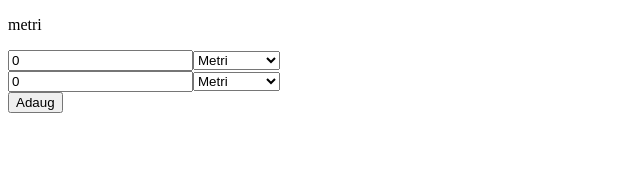
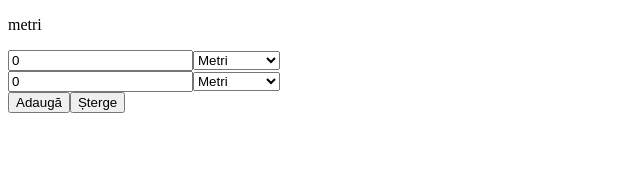
Before and after one commit to IvanVlad1997/Conversion-App, an Angular app: page / in a window 1280 px wide. Shown: the top 182 px of the page, without its empty margins (0-640 px from the left). Built offline with nearby package versions, Linux system fonts and the light colour scheme.

Commit message:
adaugare buton stergere

```diff
--- a/src/app/conv/conv.component.html
+++ b/src/app/conv/conv.component.html
@@ -1,27 +1,6 @@
-<!-- <input type="number" [(ngModel)]="numbers[0]"
-(ngModelChange)="transform(0)">
-<select [(ngModel)] ="units[0]"
-(ngModelChange)="transform(0)">
-    <option value="mm">Milimetri</option>
-    <option value="cm">Centimetri</option>
-    <option value="dm">Decimetri</option>
-    <option value="m">Metri</option>
-    <option value="dec">Decametri</option>
-    <option value="hm">Hectometri</option>
-    <option value="km">Centimetri</option>
-</select> -->
+
 
 <p>{{valoareaInPlus}} metri</p>
-
-<!-- <input type="number" [(ngModel)]="numbers[1]"
-(ngModelChange)="transform(1)">
-<select [(ngModel)] ="units[1]"
-(ngModelChange)="transform(1)">
-
-    <option value="cm">Centimetri</option>
-    <option value="m">Metri</option>
-</select> -->
-
 
 
     <div  *ngFor="let loop3 of counter(lungime) ;let i= index" >
@@ -41,4 +20,5 @@
     </div>
 
 
-<button (click) ="saadaug() ">Adaug</button>
+    <button (click) ="saadaug() ">Adaugă</button>
+    <button (click) ="sasterg() ">Șterge</button>
--- a/src/app/conv/conv.component.ts
+++ b/src/app/conv/conv.component.ts
@@ -1,4 +1,4 @@
-import { ChangeDetectorRef, Component, OnInit } from '@angular/core';
+import {  Component, OnInit } from '@angular/core';
 import { LUNGIME } from '../shared/vectors'
 
 
@@ -10,7 +10,7 @@ import { LUNGIME } from '../shared/vectors'
 })
 export class ConvComponent implements OnInit {
 
-  constructor(private changeDetectorRef: ChangeDetectorRef) {  }
+  constructor() {  }
 
 
   units: string[] = ['m','m']
@@ -63,9 +63,11 @@ export class ConvComponent implements OnInit {
 
   }
 
-  public saadaug() {
-    this.numbers.push(2)
-   this.changeDetectorRef.detectChanges()
+   saadaug() {
+
+    this.numbers.push(this.valoareaInPlus)
+    this.units.push('m')
+
 
    this.lungime =  this.numbers.length;
 
@@ -78,6 +80,14 @@ export class ConvComponent implements OnInit {
   }
 
 
+ sasterg() {
+  this.numbers.pop()
+  this.units.pop()
+
+
+ this.lungime =  this.numbers.length;
+ }
+
 
 
 
```
